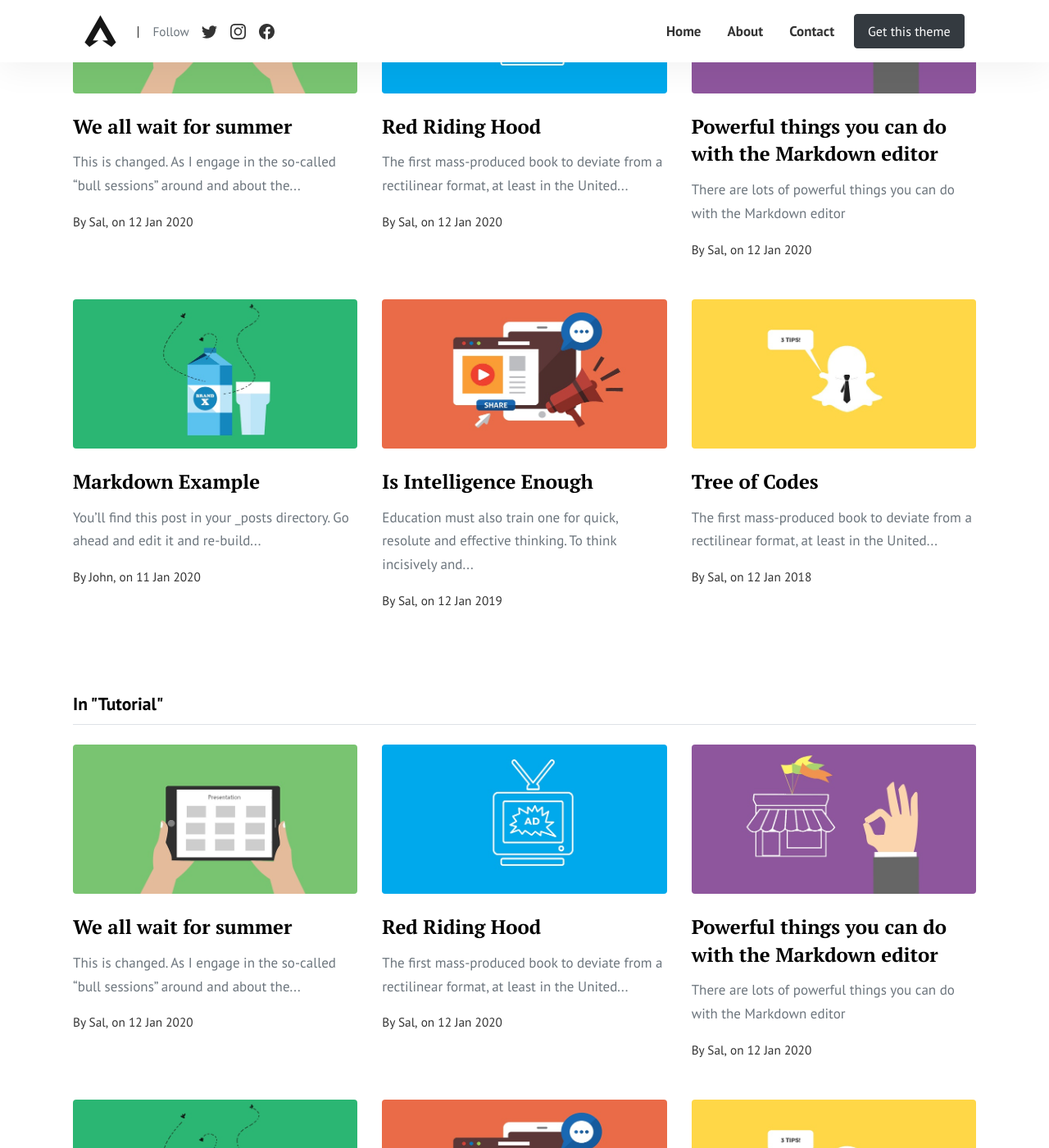
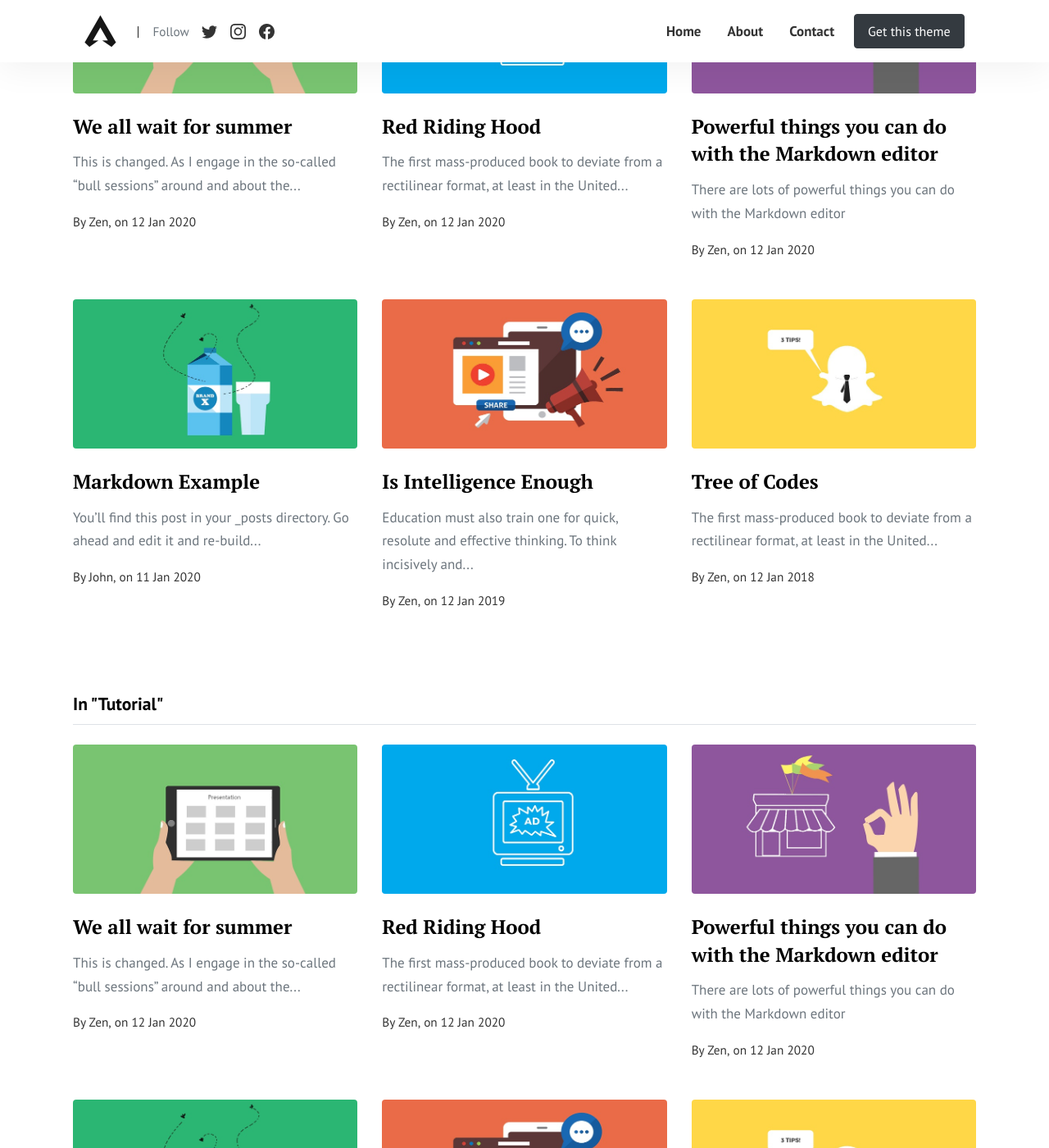
Before and after one commit to muhendrico/muhendrico.github.io, a Jekyll site: the page built from pages/categories.html, in a window 1280 px wide and 1400 px high, scrolled down 299 px. Shown: the whole window at 82% size. Built offline with Jekyll 4.4.1, drawn with Linux system fonts in a browser that asks for light colours.

Commit message:
Update _config.yml

```diff
--- a/_config.yml
+++ b/_config.yml
@@ -1,11 +1,11 @@
 title: "Affiliates"
-email: wowthemesnet@gmail.com
+email: zenal.co.id@gmail.com
 timezone: UTC
 baseurl: ""
 permalink: "/:title/"
 logo: 'assets/images/logo.png'
 favicon: 'assets/images/favicon.ico'
-author: Sal
+author: Zen
 paginate: 30
 disqus: 'demowebsite'
 locale: en_us
@@ -25,12 +25,12 @@
 # Authors
 authors:
   sal:
-    name: Sal
-    display_name: Sal
+    name: Zen
+    display_name: Zen
     avatar: 'assets/images/sal.png'
-    email: wowthemesnet@gmail.com
-    web: https://www.wowthemes.net/category/jekyll-themes/
-    twitter: https://twitter.com/wowthemesnet
+    email: zenal.co.id@gmail.com
+    web: https://zend.space
+    twitter: https://twitter.com/zenalarifin_
     description: "Author of Affiliates, a template available for WordPress, HTML, Ghost and Jekyll. You are currently previewing Jekyll template demo."
   john:
     name: John
@@ -43,9 +43,9 @@
 
 # Social
 social:
-  instagram: https://www.instagram.com/bootstrapstarter/
-  facebook: https://www.facebook.com/bootstrapstartercom-346329609045284
-  twitter: https://twitter.com/bstartercom
+  instagram: https://www.instagram.com/zenal.arifn_/
+  facebook: https://www.facebook.com/zenall.selatan/
+  twitter: https://twitter.com/zenalarifin_
 
 # Plugins
 plugins:
```
